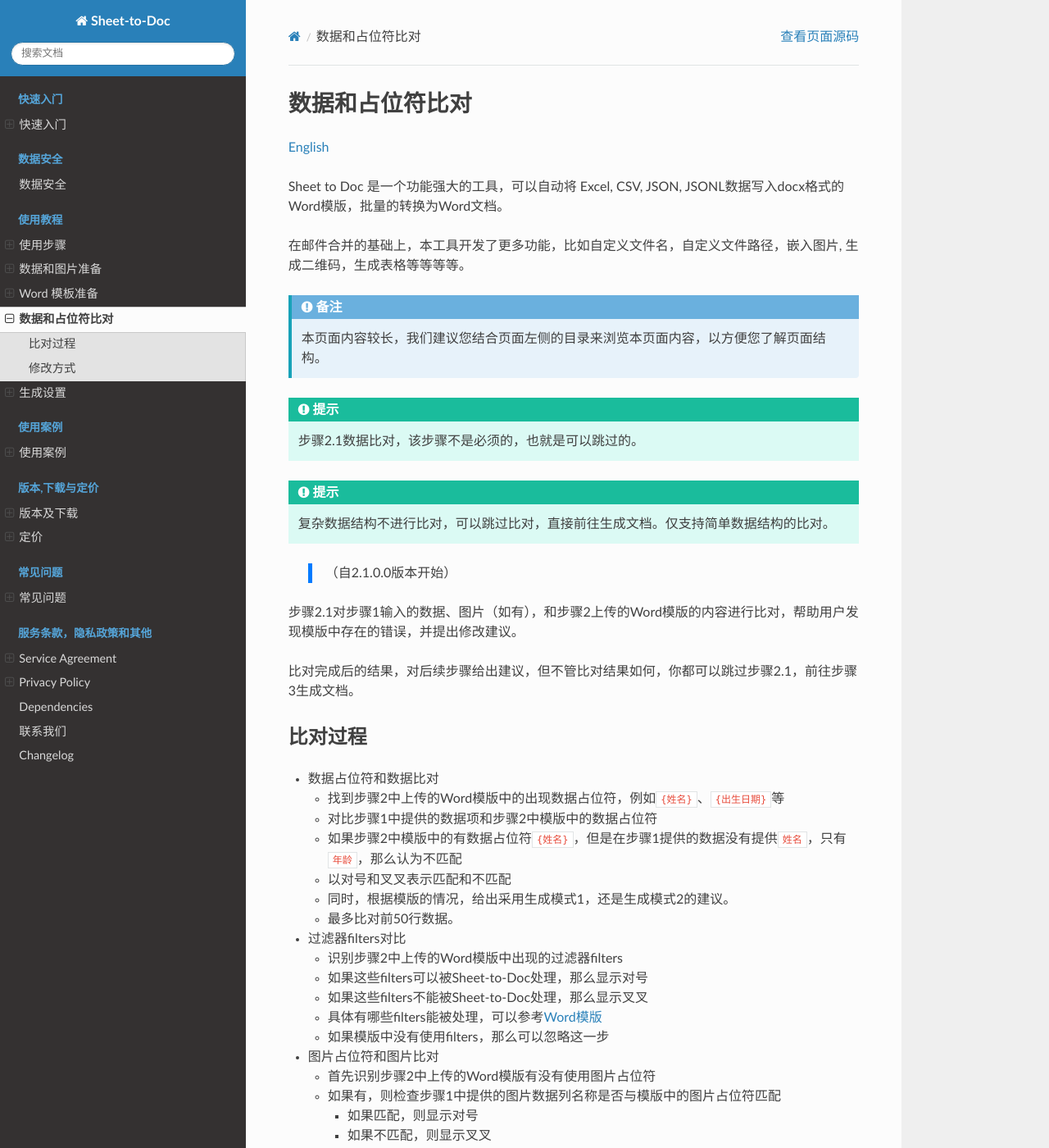
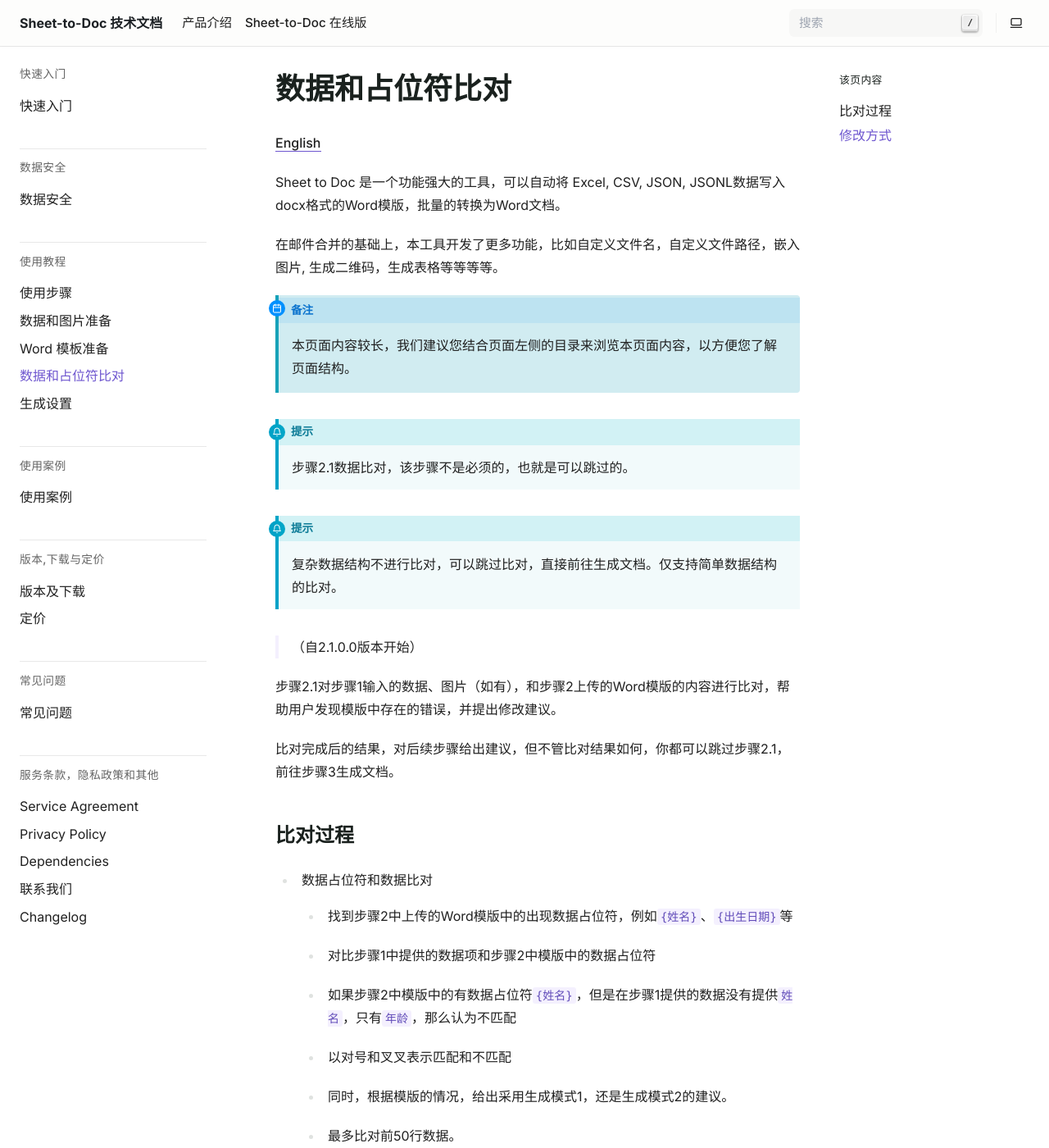
Before and after one commit to he-yang/sheet-to-doc-zh-cn, a Sphinx documentation site: the page built from source/Comparison.md, in a window 1280 px wide and 1400 px high. Shown: the whole window at 82% size. Built offline with Sphinx 7.4.7, drawn with Linux system fonts in a browser that asks for light colours; some of the changed text lies outside the part shown.

Commit message:
update template to shibuya

```diff
--- a/source/conf.py
+++ b/source/conf.py
@@ -6,7 +6,7 @@
 # -- Project information -----------------------------------------------------
 # https://www.sphinx-doc.org/en/master/usage/configuration.html#project-information
 
-project = 'Sheet-to-Doc'
+project = 'Sheet-to-Doc 技术文档'
 copyright = '2022~2026, WTSolutions'
 author = 'WTSolutions'
 release = '2.14.0.0'
@@ -65,5 +65,28 @@
 # https://www.sphinx-doc.org/en/master/usage/configuration.html#options-for-html-output
 
 # html_theme = 'alabaster'
-html_theme = 'sphinx_rtd_theme'
+# html_theme = 'sphinx_rtd_theme'
+html_theme = "shibuya"
 html_static_path = ['_static']
+
+# 自定义导航链接
+# shibuya 主题的导航链接配置项
+html_theme_options = {
+    "nav_links": [
+        {
+            "title": "产品介绍",
+            "url": "https://s.wtsolutions.cn/sheet-to-doc-product.html"
+        },
+        {
+            "title": "Sheet-to-Doc 在线版",
+            "url": "https://s.wtsolutions.cn/sheet-to-doc.html"
+        },
+    ]
+}
+
+html_context = {
+    "languages": [
+        ("English", "/en/%s/", "en"),
+        ("中文", "/zh-cn/%s/", "zh-cn"),
+    ]
+}
--- a/source/requirements.txt
+++ b/source/requirements.txt
@@ -1,3 +1,4 @@
 myst_parser
 sphinx_rtd_theme
 sphinx_sitemap
+shibuya
```
